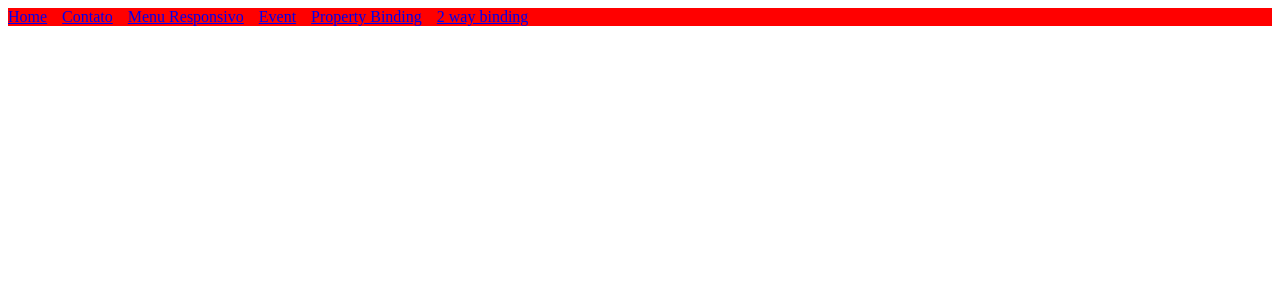
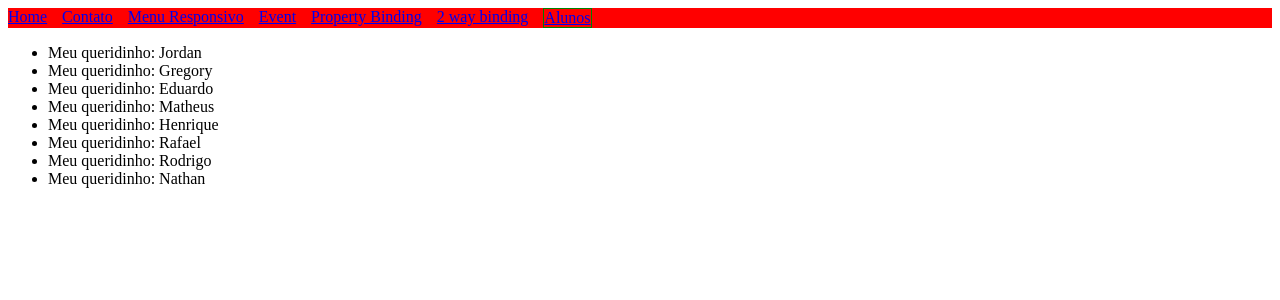
Before and after one commit to HenriqueDelegrego/exemplo-angular, an Angular app: page /alunos in a window 1280 px wide. Before the commit this address led to /. Shown: the top 300 px of the page. Built offline with nearby package versions, Linux system fonts and the light colour scheme.

Commit message:
Cria componente de alunos favoritos

```diff
--- a/src/app/app.routes.ts
+++ b/src/app/app.routes.ts
@@ -5,6 +5,7 @@ import { MenuResponsivo } from './feats/menu-responsivo/menu-responsivo';
 import { Event } from './feats/event/event';
 import { PropBinding } from './feats/prop-binding/prop-binding';
 import { TwoWayBind } from './feats/two-way-bind/two-way-bind';
+import { AlunosFavoritos } from './feats/alunos-favoritos/alunos-favoritos';
 
 export const routes: Routes = [
 
@@ -14,6 +15,7 @@ export const routes: Routes = [
     { path: 'event', component: Event },
     { path: 'prop-binding', component: PropBinding },
     { path: 'bind', component: TwoWayBind },
+    { path: 'alunos', component: AlunosFavoritos },
     { path: '', redirectTo: 'home', pathMatch: 'full' }
 
 ];
--- a/src/app/components/header/header.html
+++ b/src/app/components/header/header.html
@@ -6,5 +6,6 @@
     <a routerLink="/event" routerLinkActive="pagina-ativa">Event</a>
     <a routerLink="/prop-binding" routerLinkActive="pagina-ativa">Property Binding</a>
     <a routerLink="/bind" routerLinkActive="pagina-ativa">2 way binding</a>
+    <a routerLink="/alunos" routerLinkActive="pagina-ativa">Alunos</a>
 
 </nav>
--- /dev/null
+++ b/src/app/feats/alunos-favoritos/alunos-favoritos.html
@@ -0,0 +1 @@
+<app-lista-alunos></app-lista-alunos>
--- /dev/null
+++ b/src/app/feats/alunos-favoritos/lista-alunos/lista-alunos.html
@@ -0,0 +1,11 @@
+<ul>
+
+    @for (aluno of alunos; track aluno) {
+
+    <li>Meu queridinho: {{aluno}}</li>
+
+    } @empty {
+    <p>Não tem nenhum aluno queridinho</p>
+    }
+
+</ul>
--- /dev/null
+++ b/src/app/feats/alunos-favoritos/lista-alunos/lista-alunos.ts
@@ -0,0 +1,12 @@
+import { Component } from '@angular/core';
+
+@Component({
+  selector: 'app-lista-alunos',
+  imports: [],
+  templateUrl: './lista-alunos.html',
+  styleUrl: './lista-alunos.css',
+})
+export class ListaAlunos {
+
+  alunos = ['Jordan', 'Gregory', 'Eduardo', 'Matheus', 'Henrique', 'Rafael', 'Rodrigo', 'Nathan']
+}
```
Also changed, not shown: src/app/feats/alunos-favoritos/alunos-favoritos.ts (added, +10 -0 lines), src/app/feats/alunos-favoritos/alunos-favoritos.css (added), src/app/feats/alunos-favoritos/lista-alunos/lista-alunos.css (added), 2 other files (tests, documents, lock files or other folders).
